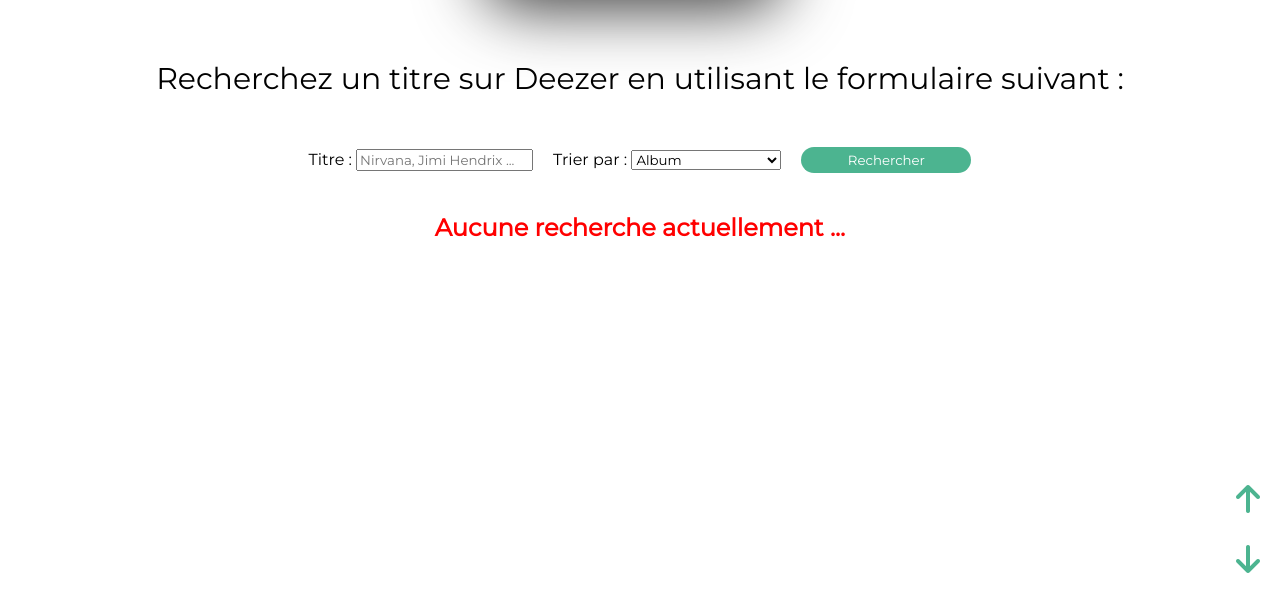
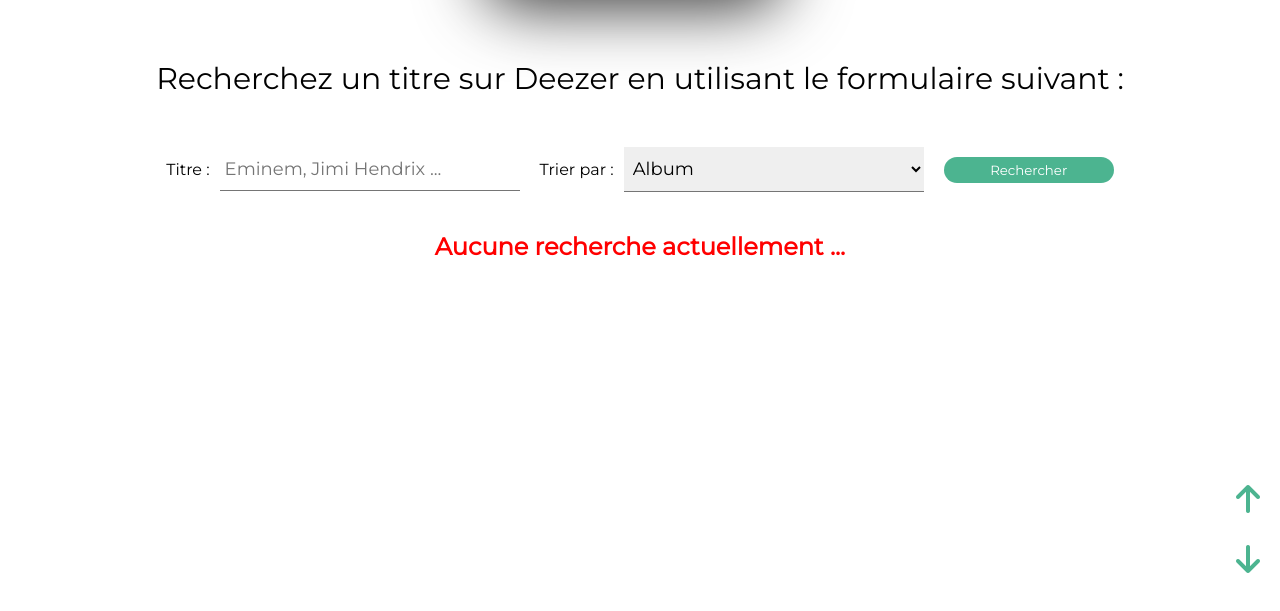
Before and after one commit to Prototype91/deez-web, a website: page search.html in a window 1280 px wide. Shown: the part 175-786 px from the top of the page. Drawn offline with nearby package versions, Linux system fonts and the light colour scheme.

Commit message:
design input search improved

```diff
--- a/css/style.css
+++ b/css/style.css
@@ -106,16 +106,16 @@ form {
 
 .result-ctn {
     display: flex;
-    padding: 30px;
+    padding: 20px;
     margin-top: 50px;
     margin-bottom: 30px;
     align-items: center;
     width: 31.25rem;
     margin-right: 10px;
-    border-radius: 50px;
-    -webkit-box-shadow: -7px 11px 65px 0px rgba(0, 0, 0, 0.79);
-    -moz-box-shadow: -7px 11px 65px 0px rgba(0, 0, 0, 0.79);
-    box-shadow: -7px 11px 65px 0px rgba(0, 0, 0, 0.79);
+    border-radius: 4px;
+    -webkit-box-shadow: 0px 13px 16px -9px rgba(0, 0, 0, 0.5);
+    -moz-box-shadow: 0px 13px 16px -9px rgba(0, 0, 0, 0.5);
+    box-shadow: 0px 13px 16px -9px rgba(0, 0, 0, 0.5);
 }
 
 .result-ctn img {
@@ -318,3 +318,25 @@ audio {
     right: 1.25rem;
     bottom: 3.125rem;
 }
+
+#search,
+#sort {
+    font-size: 18px;
+    padding: 10px 10px 10px 5px;
+    display: block;
+    width: 300px;
+    border: none;
+    border-bottom: 1px solid #757575;
+}
+
+.flex-search,
+.sort-section {
+    display: flex;
+    justify-content: center;
+    align-items: center;
+}
+
+.flex-search label,
+.sort-section label {
+    margin-right: 10px;
+}
--- a/search.html
+++ b/search.html
@@ -37,9 +37,9 @@
             </section>
             <section class="form">
                 <form>
-                    <div>
+                    <div class="flex-search">
                         <label for="search">Titre :</label>
-                        <input type="search" name="search" id="search" placeholder="Nirvana, Jimi Hendrix ...">
+                        <input type="search" name="search" id="search" placeholder="Eminem, Jimi Hendrix ...">
                     </div>
                     <div class="sort-section">
                         <label for="sort">Trier par :</label>
@@ -58,7 +58,7 @@
             <section class="more-results"></section>
         </main>
         <footer id="footer-down">
-            <div class="button-up">
+            <div>
                 <a href="#nav-bar" class="go-up"><i class="fas fa-arrow-up fa-2x"></i></a>
                 <a href="#footer-down" class="go-down"><i class="fas fa-arrow-down fa-2x"></i></a>
             </div>
```
